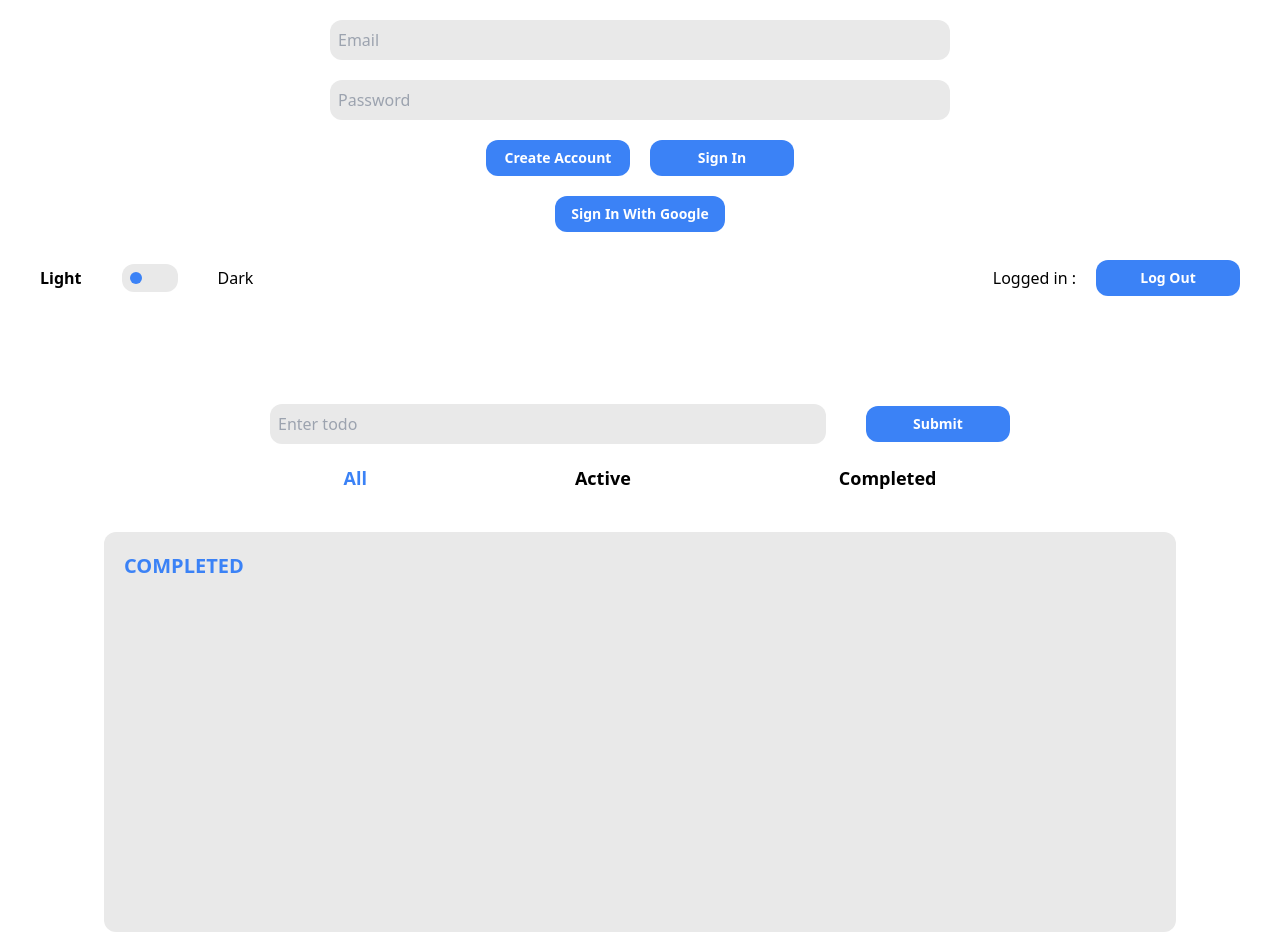
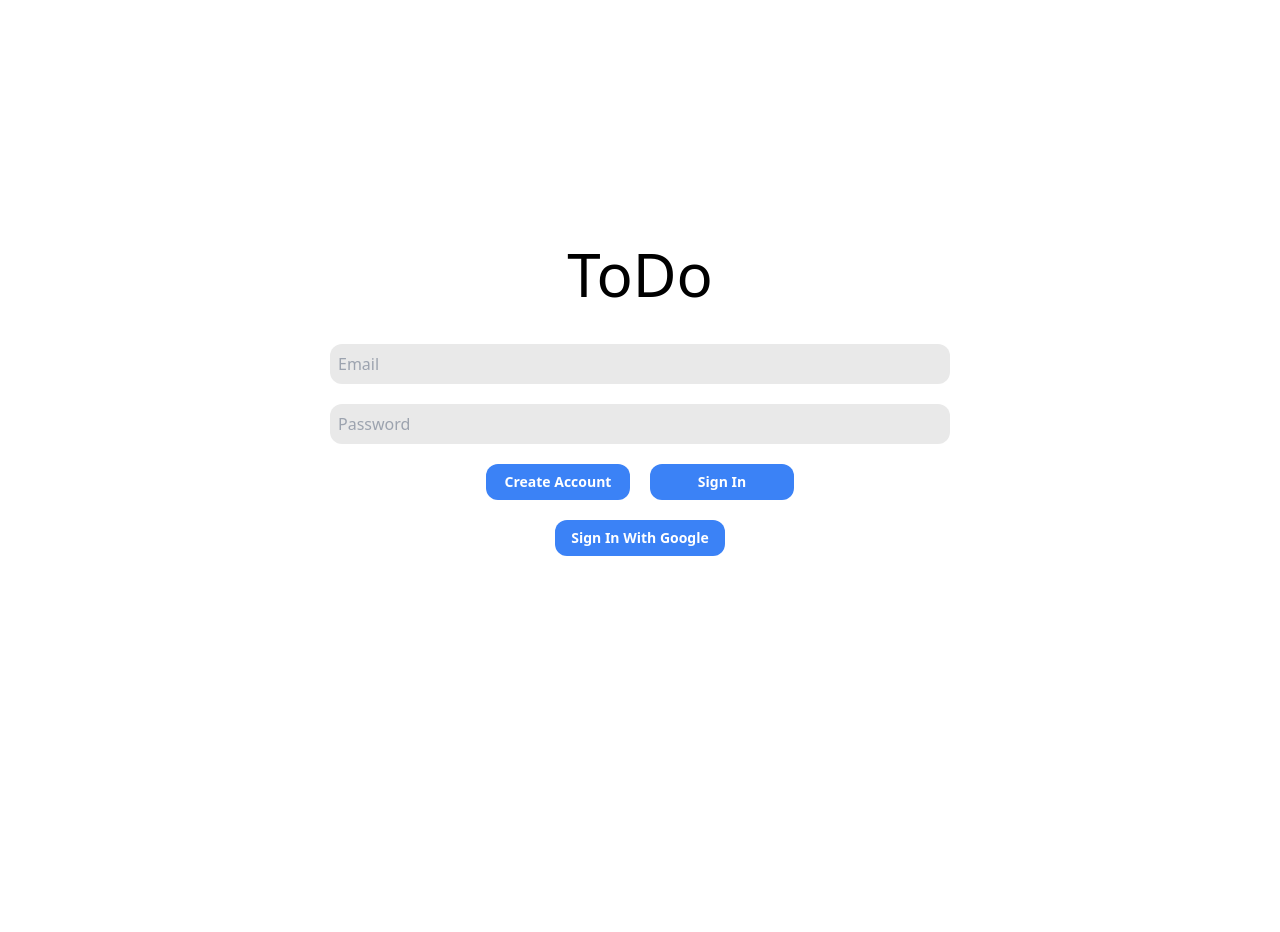
Before and after one commit to oseji/ToDo, a React app: page /Completed in a window 1280 px wide. After the commit the page ends 800 px from the top, so only its background shows below. Built offline with nearby package versions, Linux system fonts and the light colour scheme; the HTML template or start-up script is replaced by a standard one.

Commit message:
implemented conditional rendering to seperate login screen from main app  screen

```diff
--- a/src/App.tsx
+++ b/src/App.tsx
@@ -103,7 +103,10 @@ function App() {
 
   return (
     <div className="App" ref={appRef}>
+      {!isLoggedIn && (
         <div className="signInPage">
+          <h1 className="xl:text-6xl md:text-5xl text-3xl">ToDo</h1>
+
           <form className="flex flex-col gap-5 items-center">
             <input
               className="w-full md:w-2/3 xl:w-1/2"
@@ -158,7 +161,9 @@ function App() {
             </button>
           </form>
         </div>
+      )}
 
+      {isLoggedIn && (
         <Switch>
           <Route>
             <MainPage
@@ -176,6 +181,7 @@ function App() {
             ></MainPage>
           </Route>
         </Switch>
+      )}
     </div>
   );
 }
--- a/src/MainPage.tsx
+++ b/src/MainPage.tsx
@@ -160,7 +160,7 @@ const MainPage = (props: mainPageProps) => {
 
         <div className=" flex flex-col md:flex-row items-center gap-2 md:gap-5">
           <p className="text-black dark:text-white">
-            Logged in : <span className=" font-bold">{profile}</span>
+            Logged in as : <span className=" font-bold">{profile}</span>
           </p>
 
           <button
@@ -175,7 +175,6 @@ const MainPage = (props: mainPageProps) => {
         </div>
       </header>
 
-      <main>
       <div className="todoNav">
         <form
           className="flex flex-col md:flex-row md:justify-center gap-5 md:gap-10 items-center mt-10"
@@ -234,6 +233,7 @@ const MainPage = (props: mainPageProps) => {
         </nav>
       </div>
 
+      <main>
         <Switch>
           <Route exact path={"/"}>
             <All
--- a/src/index.css
+++ b/src/index.css
@@ -7,7 +7,7 @@
 }
 
 .signInPage {
-  @apply p-5;
+  @apply p-5 flex flex-col gap-10 items-center justify-center min-h-screen max-h-screen;
 }
 
 header {
```
Lines whose indentation alone changed are shown as unchanged.
